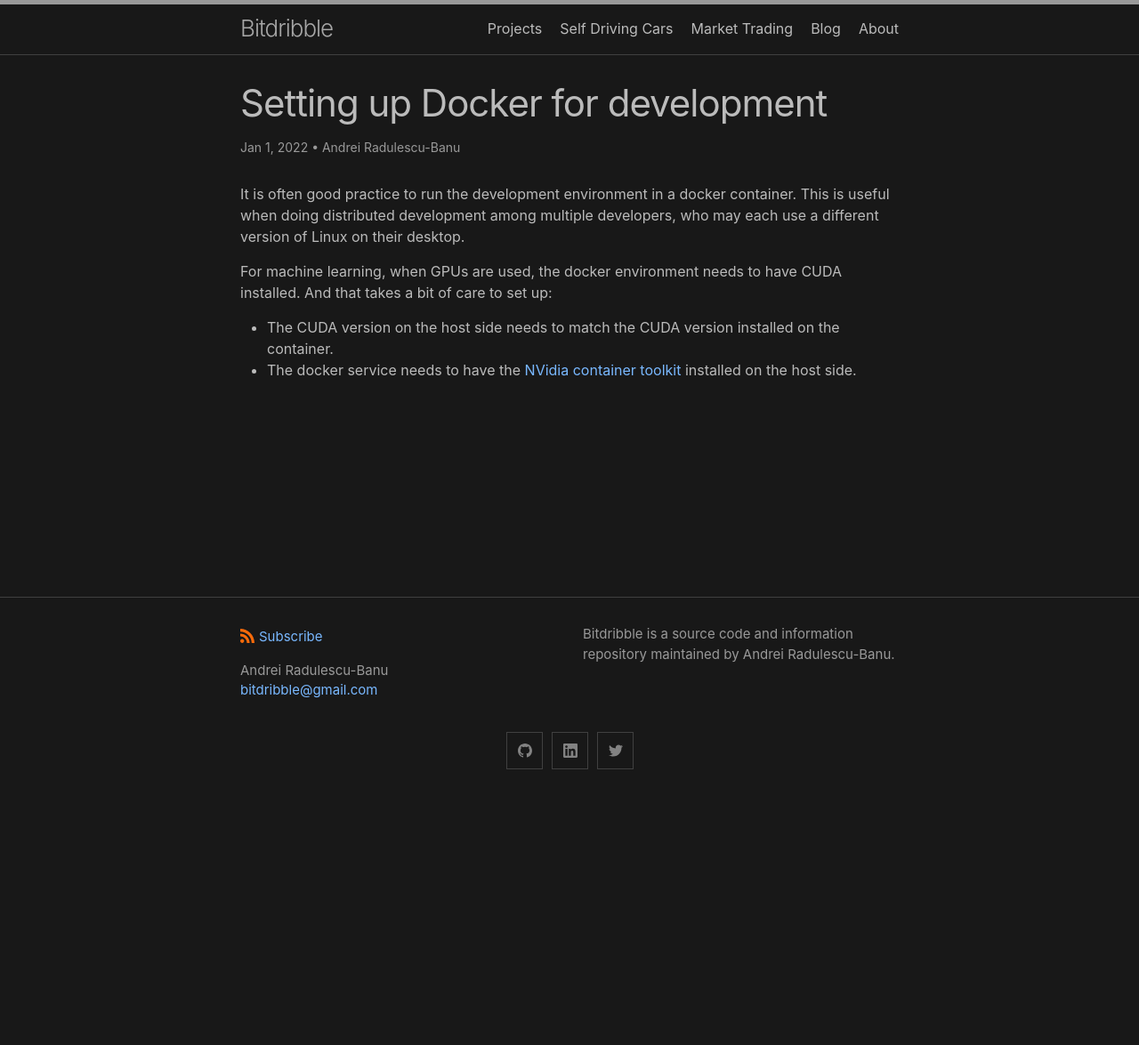
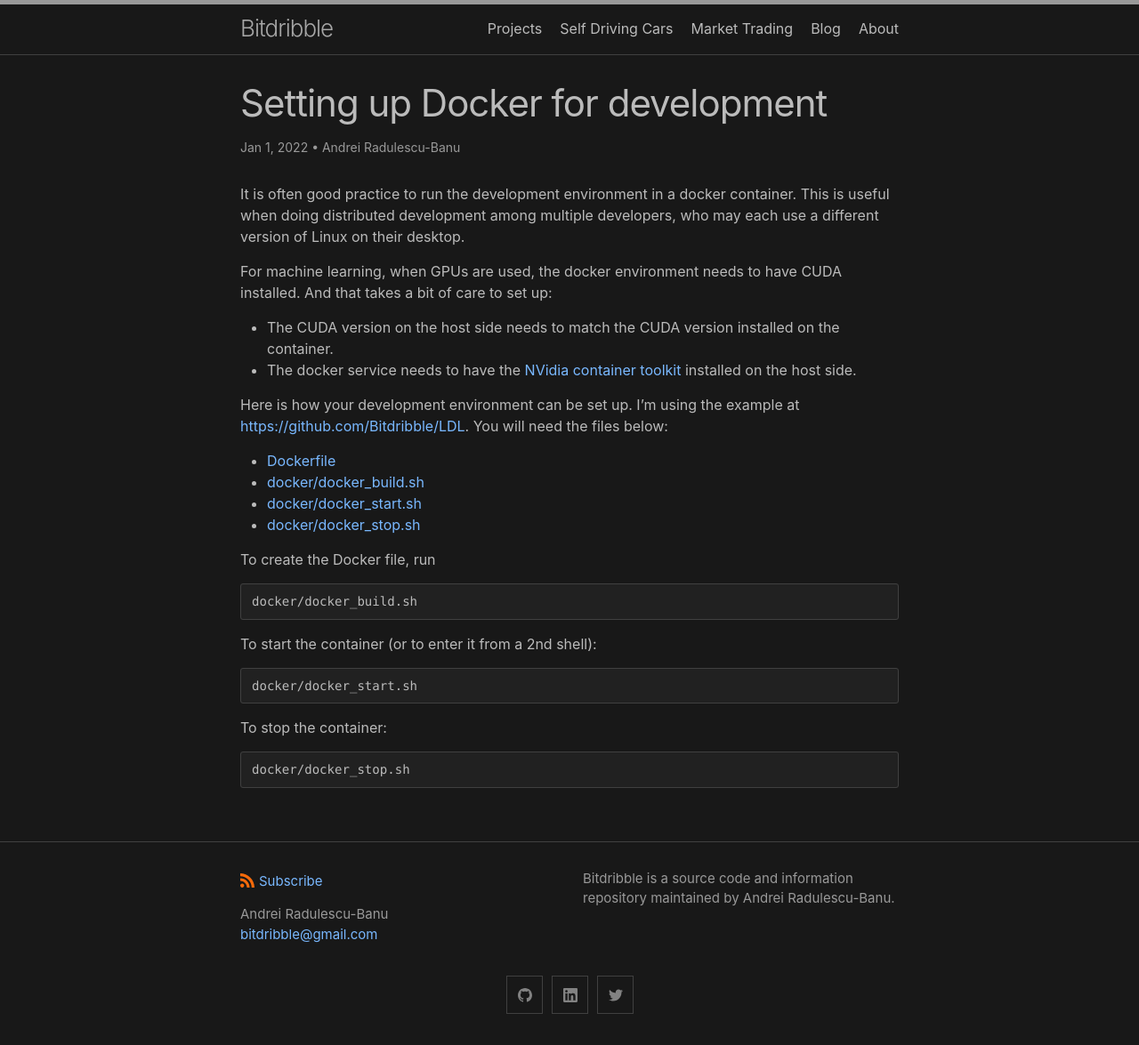
Before and after one commit to analytiq-hub/sigagent.github.io, a Jekyll site: the page built from _posts/2022-01-01-setting-up-docker-for-development.md, in a window 1280 px wide. Shown: the whole page at 89% size. Built offline with Jekyll 4.4.1, drawn with Linux system fonts in a browser that asks for light colours; before the commit the page ends 900 px from its top, so only the background shows below that.

Commit message:
*** empty log message ***

````diff
--- a/_posts/2022-01-01-setting-up-docker-for-development.md
+++ b/_posts/2022-01-01-setting-up-docker-for-development.md
@@ -11,3 +11,24 @@ It is often good practice to run the development environment in a docker contain
 For machine learning, when GPUs are used, the docker environment needs to have CUDA installed. And that takes a bit of care to set up:
 * The CUDA version on the host side needs to match the CUDA version installed on the container.
 * The docker service needs to have the [NVidia container toolkit](https://docs.nvidia.com/datacenter/cloud-native/container-toolkit/user-guide.html) installed on the host side.
+
+Here is how your development environment can be set up. I'm using the example at [https://github.com/Bitdribble/LDL](https://github.com/Bitdribble/LDL). You will need the files below:
+* [Dockerfile](https://github.com/Bitdribble/LDL/blob/main/Dockerfile)
+* [docker/docker_build.sh](https://github.com/Bitdribble/LDL/blob/main/docker/docker_build.sh)
+* [docker/docker_start.sh](https://github.com/Bitdribble/LDL/blob/main/docker/docker_start.sh)
+* [docker/docker_stop.sh](https://github.com/Bitdribble/LDL/blob/main/docker/docker_stop.sh)
+
+To create the Docker file, run
+```
+docker/docker_build.sh
+```
+
+To start the container (or to enter it from a 2nd shell):
+```
+docker/docker_start.sh
+```
+
+To stop the container:
+```
+docker/docker_stop.sh
+```
````
